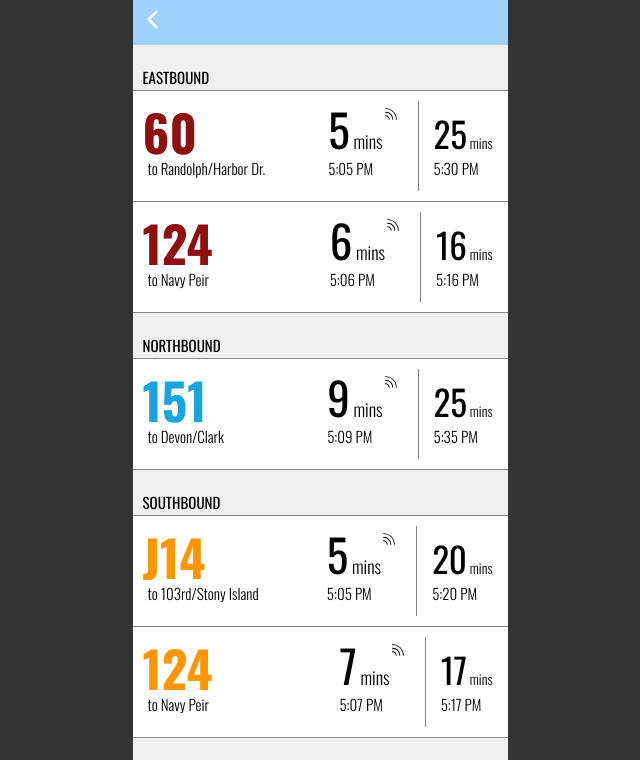
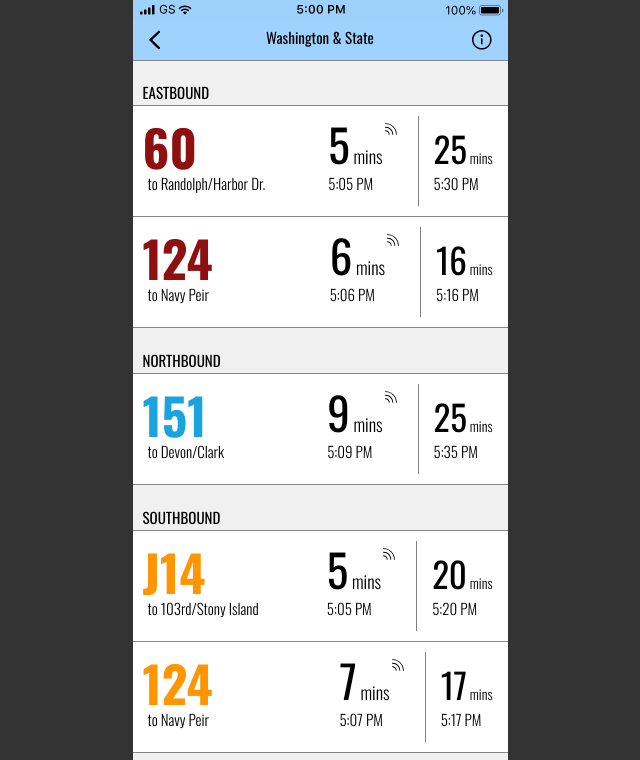
Before and after one commit to Vicyee/Vic-Frontend-Challenge, a plain HTML site: page index.html in a window 1280 px wide. Shown: the top 760 px of the page, without its empty margins (320-960 px from the left). Drawn offline with nearby package versions, Linux system fonts and the light colour scheme.

Commit message:
Add status and nav bar, v2

```diff
--- a/css/style.css
+++ b/css/style.css
@@ -14,22 +14,61 @@ body {
   background-color: #F2F2F7;
 }
 
+
 nav {
+  display: inline-block;
   margin: 0 auto;
-  padding: 10px 0 15px 15px;
+  padding-bottom: 10px;
   position: fixed;
   width: 375px;
   background-color: #A0D2FF;
+  border-bottom: .35px;
+  border-bottom-color: #878587;
+  border-bottom-style: solid;
+}
+
+.status {
+  display: block;
+  margin-bottom: 10px;
+  width: 375px;
+  height: 20px;
+  background-image: url('../images/ios_statusbar2.svg');
+  background-repeat: no-repeat;
+  background-size: cover;
+
 }
 
 .arrow-left {
   float: left;
+  padding: 0 16px 0 16px;
+  margin-left: 16px;
+  background-image: url('../images/back_arrow_blk.svg');
+  height: 20px;
+  background-repeat: no-repeat;
+  background-size: contain;
 }
 
-/* NOTE: This is everything below the nav bar */
+h1 {
+  font-size: 1.5em;
+  font-weight: 400;
+  margin: 0 auto;
+  width: 275px;
+  text-align: center;
+  }
+
+.info {
+  background-image: url('../images/noun_info1.svg');
+  background-repeat: no-repeat;
+  background-size: contain;
+  width: 20px;
+  height: 20px;
+  margin-right: 16px;
+  float: right;
+}
+/* NOTE: This is start of .group bellow nav bar */
 
 .group {
-  padding-top: 45px;
+  padding-top: 60px;
   background-color: #F0F0F0;
 }
 
@@ -39,7 +78,7 @@ nav {
 
 }
 
-/* NOTE: This is the XBound  */
+/* NOTE: This is the Section header XX-Bound  */
 .route {
   text-transform: uppercase;
   padding: 5px 10px;
@@ -55,18 +94,18 @@ h2 {
   font-weight: 400;
   }
 
-/* NOTE: This is the Line and Destination */
+/* NOTE: This is the Line# and Destination */
 
 .content {
   display: inline-block;
   margin: 0 auto;
   padding: 15px 10px;
   font-size: 2em;
-  /* NOTE: font-size:Xem then every element in content will base the em off of this value */
+  /* NOTE: font-size:Xem then every element contained in parent .content will base the 'em' off of this value */
 }
 
 
-/* NOTE: This is the start of the Bus Route Group styles */
+/* NOTE: Bus Route styles */
 
 h3 {
   text-align: left;
@@ -104,8 +143,9 @@ h3 {
 .os3 h3 {
   color:#FF9500;
 }
+
 h4 {
-  font-size: .75em; /* NOTE: size of the to X location and time */
+  font-size: .75em;
   font-weight: 300;
 }
 
@@ -118,8 +158,6 @@ h4 {
   height: 20px;
   float: right;
   margin: auto auto;
-  /* NOTE:  border: 1px;
-  border-style: solid; */
   background-image: url('../images/noun_signal.svg');
   background-size: contain;
   background-repeat: no-repeat;
@@ -151,9 +189,8 @@ h4 {
   border-left-style: solid;
   border-color: grey;
   float: right;
-  /* NOTE:  color: #E0E0E0; */
-  font-size: 1em; /* NOTE: 15px */
-}
+  font-size: 1em; /* NOTE: 10px */
+  }
 
 .up1 {
   font-size: 3.5em;
@@ -162,11 +199,11 @@ h4 {
 
 .time2 {
   padding-top: 10px;
-  font-size: 1.5em; /* NOTE: 15px; 1*.upcome font-size upcome time stamp */
+  font-size: 1.5em;
 }
 
 .mins {
-  font-size: .4em; /* NOTE: upcome val=6x, .next val=8px */
+  font-size: .4em;
   font-weight:300;
 }
 
--- a/index.html
+++ b/index.html
@@ -3,20 +3,20 @@
 <html lang='en'>
   <head>
     <meta charset="utf-8">
-    <title></title>
+    <title>Station Routes Page</title>
     <link rel="stylesheet" href="css/reset.css">
     <link rel="stylesheet" href="css/style.css">
-    <script src="https://use.fontawesome.com/37471687aa.js"></script>
     <link href="https://fonts.googleapis.com/css?family=Oswald:200,300,400,500,600,700&display=swap" rel="stylesheet">
   </head>
   <body>
     <section class="container">
       <nav>
-        <div class="arrow-left">
-          <i class="fa fa-chevron-left fa-inverse fa-2x" aria-hidden="true"></i>
-        </div>
+        <div class="status"></div>
+        <div class="arrow-left"></div>
+        <div class="info"></div>
+        <h1>Washington & State</h1>
       </nav>
-      <!--Start of Groups and blocks-->
+      <!--Start of Bus Routes-->
       <section class="group">
         <div class="location">
           <div class="route">
@@ -72,7 +72,6 @@
         </div>
         </section>
       </div>
-
   <!--Start of Southbound group-->
   <div class="location">
     <div class="route">
```
Also changed, not shown: images/back_arrow_blk.svg (added), images/ios_statusbar2.svg (added), images/noun_info1.svg (added).
